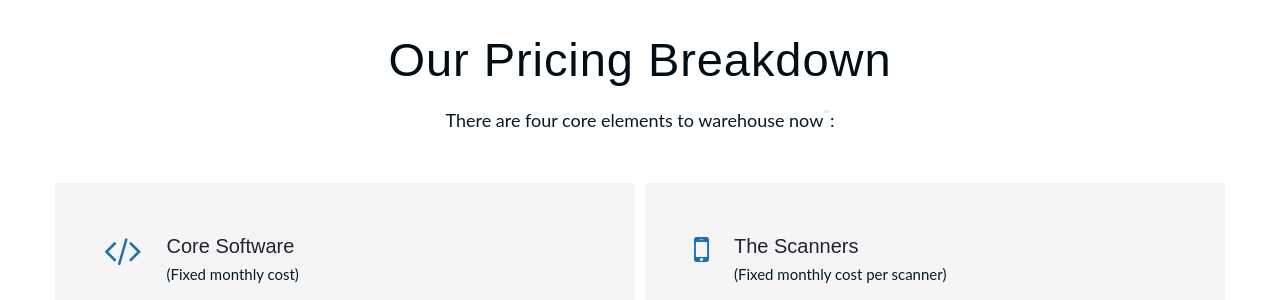
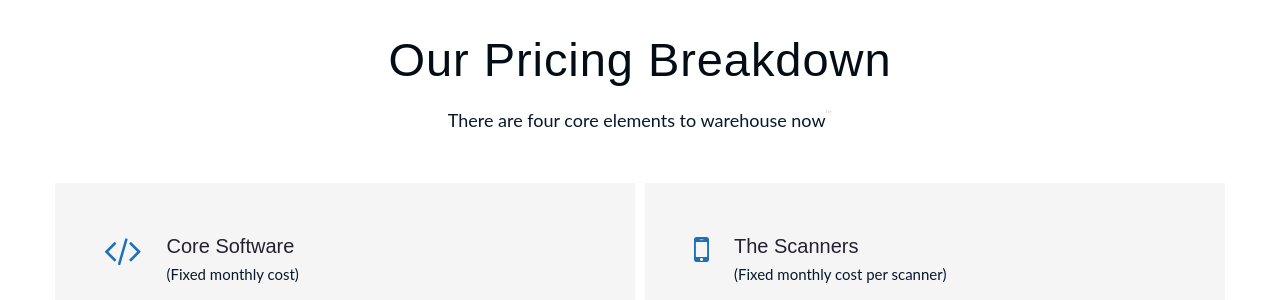
Before and after one commit to Warehouse-Now/Warehouse-Now.github.io, a Jekyll site: the page built from pricing.html, in a window 1280 px wide and 900 px high, scrolled down 798 px. Shown: the part 151-451 px from the top of the window. Built offline with Jekyll 4.4.1, drawn with Linux system fonts in a browser that asks for light colours.

Commit message:
backing up from last night

```diff
--- a/pricing.html
+++ b/pricing.html
@@ -16,7 +16,7 @@ layout: pricing
       <div class="row">
         <div class="col-lg-6 col-lg-offset-3 bg-white text-center">
           <h1 class="text-bold">Our Pricing Breakdown</h1>
-          <p class="lead">There are four core elements to warehouse now<sup class="tm">&trade;</sup>:</p>
+          <p class="lead">There are four core elements to warehouse now<sup class="tm">&trade;</sup></p>
         </div>
       </div>
       <div class="row offset-1 flow-offset-3">
```
